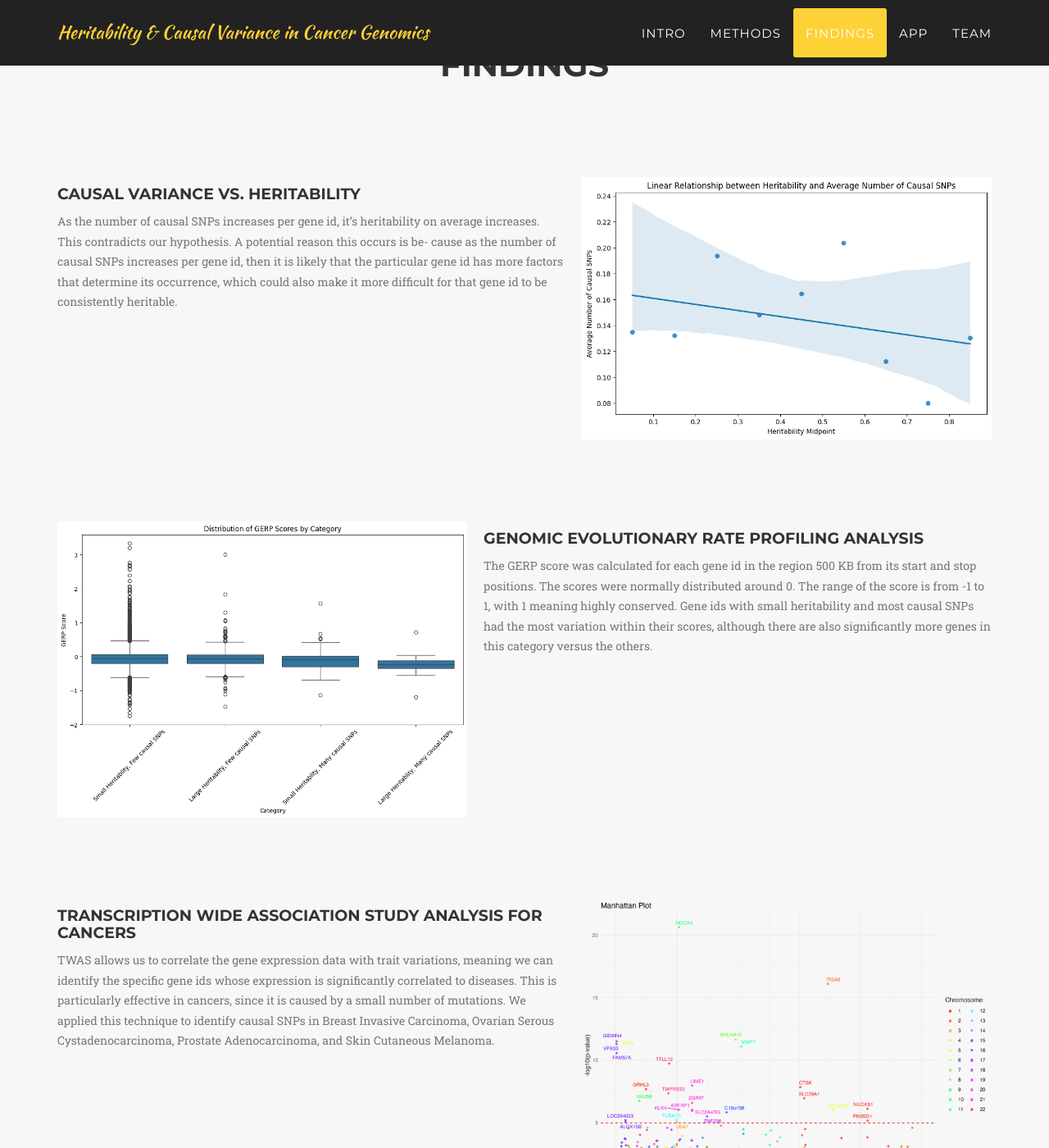
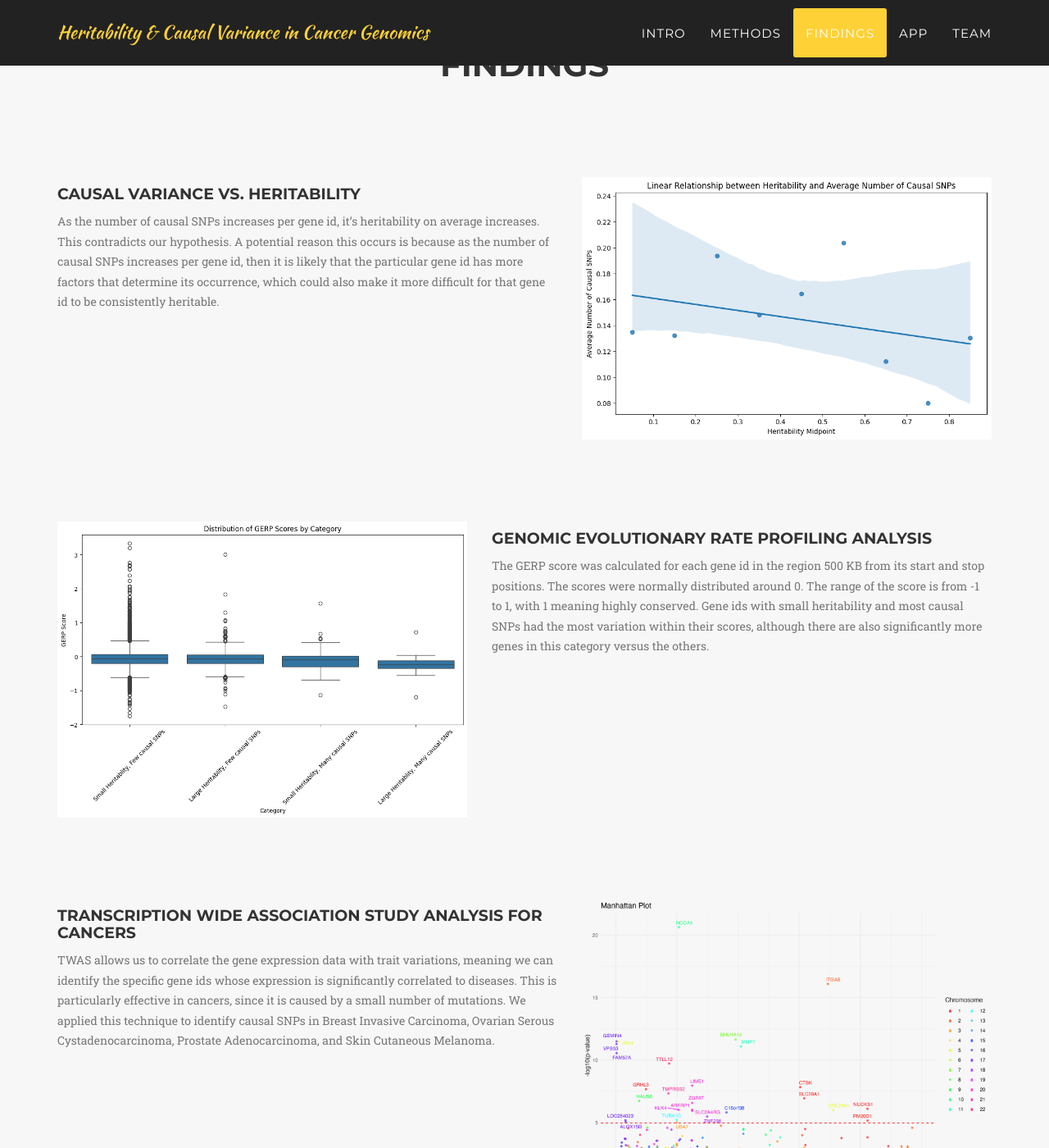
Before and after one commit to AntonBeliakovUCSD/Capstone, a Jekyll site: the page built from index.html, in a window 1280 px wide and 1400 px high, scrolled down 2439 px. Shown: the whole window at 82% size. Built offline with Jekyll 4.4.1, drawn with Linux system fonts in a browser that asks for light colours; some web fonts are replaced.

Commit message:
added changes

```diff
--- a/_includes/findings.html
+++ b/_includes/findings.html
@@ -9,14 +9,14 @@
             <div class="row">
                 <div class="col-lg-12">
                             <div class="timeline-panel">
-                                <div style="display: flex; gap: 20px; margin-top: 100px; margin-bottom: 100px;">
+                                <div style="display: flex; gap: 30px; margin-top: 100px; margin-bottom: 100px;">
                                     <div class="timeline-body">
                                         <div class="timeline-heading">
                                             <h4 class="subheading">Causal Variance vs. Heritability</h4>
                                         </div>
                                         <p class="text-muted">As the number of causal SNPs increases per gene id, it’s heritability on average
-                                            increases. This contradicts our hypothesis. A potential reason this occurs is be-
-                                            cause as the number of causal SNPs increases per gene id, then it is likely that the
+                                            increases. This contradicts our hypothesis. A potential reason this occurs is because as the
+                                            number of causal SNPs increases per gene id, then it is likely that the
                                             particular gene id has more factors that determine its occurrence, which could also
                                             make it more difficult for that gene id to be consistently heritable.</p>
                                     </div>
@@ -28,7 +28,7 @@
                             </div>
 
                             <div class="timeline-panel">
-                                <div style="display: flex; gap: 20px; margin-top: 100px; margin-bottom: 100px;">
+                                <div style="display: flex; gap: 30px; margin-top: 100px; margin-bottom: 100px;">
                                     <div>
                                         <img src="img/findings/gerp_cat.png" alt="missing" style="width: 500px">
                                     </div>
@@ -48,7 +48,7 @@
                             </div>
 
                             <div class="timeline-panel">
-                                <div style="display: flex; gap: 20px; margin-top: 100px; margin-bottom: 100px;">
+                                <div style="display: flex; gap: 30px; margin-top: 100px; margin-bottom: 100px;">
                                     <div class="timeline-body">
                                         <div class="timeline-heading">
                                             <h4 class="subheading">Transcription Wide Association Study Analysis for Cancers</h4>
@@ -67,20 +67,7 @@
                                 </div>
                             </div>
 
-
-
-
-
-                        <!-- Use this circle elsewhere
-                        <li class="timeline-inverted">
-                            <div class="timeline-image">
-                                <h4>Be Part
-                                    <br>Of Our
-                                    <br>Story!</h4>
-                            </div>
-                        </li> -->
-
-                        <h3 class="section-subheading text-muted">Further details and findings are included in our <a herf =https://drive.google.com/file/d/1dDTIaAgFiv3PqccQx0vxUpQeoQchqfxl/view?usp=sharing>report</a></h3>
+                        <h3 class="section-subheading text-muted">Further details and findings are included in our <a href="https://drive.google.com/file/d/1dDTIaAgFiv3PqccQx0vxUpQeoQchqfxl/view?usp=sharing">Report</a></h3>
 
                 </div>
             </div>
```
Also changed, not shown: img/header-bg.jpg.
